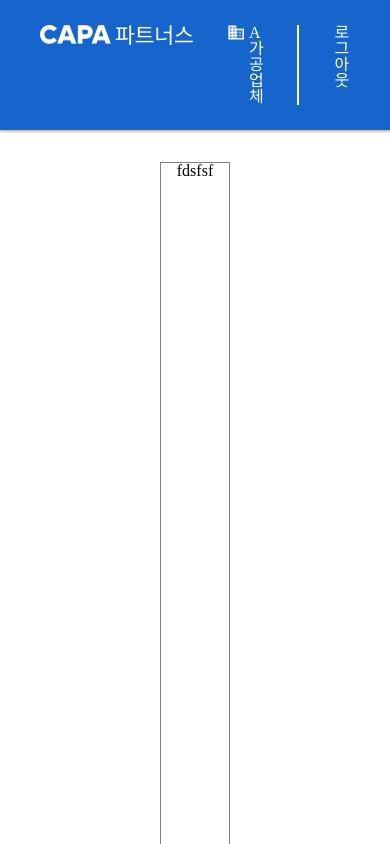
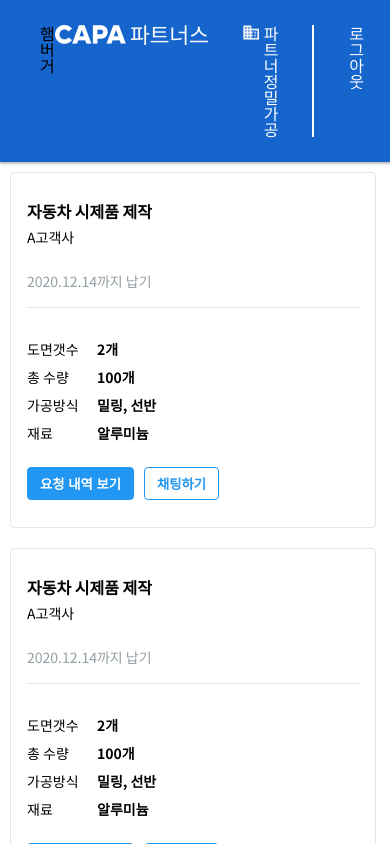
Before and after one commit to beginal/AtemTest, a React (Create React App) app: page / in a window 390 px wide. Shown: the top 844 px of the page. Built offline with nearby package versions, Linux system fonts and the light colour scheme.

Commit message:
ADD : Header Mobile버전 진행중, 반응형 진행 Menu 변경완료

```diff
--- a/src/components/atoms/Button.js
+++ b/src/components/atoms/Button.js
@@ -1,8 +1,30 @@
 import React from "react";
-import
+import styled, { css } from "styled-components";
 
-const Button = ({ onClick, chindren }) => {
-  return <div></div>;
+const Button = ({ onClick, children, primary }) => {
+  const styleProps = {
+    primary,
+  };
+  return (
+    <Wrap onClick={onClick} {...styleProps}>
+      {children}
+    </Wrap>
+  );
 };
 
+const Wrap = styled.button`
+  border: none;
+  outline: none;
+  padding: 6px 12px;
+  font-weight: bold;
+  margin: 5px;
+  border: 1px solid ${({ theme }) => theme.colors.Primary500};
+  border-radius: 4px;
+  cursor: pointer;
+  background: ${({ primary, theme }) =>
+    primary ? theme.colors.Primary500 : "white"};
+  color: ${({ primary, theme }) =>
+    primary ? "white" : theme.colors.Primary500};
+`;
+
 export default Button;
--- /dev/null
+++ b/src/components/atoms/Label.js
@@ -0,0 +1,20 @@
+import React from "react";
+import styled from "styled-components";
+
+const Label = ({ children }) => {
+  return <Wrap>{children}</Wrap>;
+};
+
+const Wrap = styled.div`
+  display: flex;
+  position: absolute;
+  top: 24px;
+  right: 16px;
+  font-size: 12px;
+  padding: 5px 8px;
+  border: 2px solid ${({ theme }) => theme.colors.Warning};
+  color: ${({ theme }) => theme.colors.Warning};
+  border-radius: 12px;
+`;
+
+export default Label;
--- /dev/null
+++ b/src/components/molecules/Card.js
@@ -0,0 +1,105 @@
+import React from "react";
+import styled from "styled-components";
+import Button from "components/atoms/Button";
+import Label from "components/atoms/Label";
+
+const Card = (props) => {
+  const { title, client, due, count, amount, method, material, status } = props;
+  const descriptionItem = [
+    { name: "도면갯수", value: `${count}개` },
+    { name: "총 수량", value: `${amount}개` },
+    { name: "가공방식", value: method.join(", ") },
+    { name: "재료", value: material.join(", ") },
+  ];
+  return (
+    <Wrap>
+      {status === "상담중" && <Label children={"상담중"} />}
+      <div className="info">
+        <h2>{title}</h2>
+        <p>{client}</p>
+        <span>{due}까지 납기</span>
+      </div>
+      <div className="description">
+        <ul>
+          {descriptionItem.map(({ name, value }) => (
+            <li>
+              <span>{name}</span>
+              <span>{value}</span>
+            </li>
+          ))}
+        </ul>
+
+        <div className="btnList">
+          <Button primary>요청 내역 보기</Button>
+          <Button>채팅하기</Button>
+        </div>
+      </div>
+    </Wrap>
+  );
+};
+
+const Wrap = styled.div`
+  display: flex;
+  position: relative;
+  justify-content: space-around;
+  flex-direction: column;
+  text-align: left;
+  margin: 10px;
+  padding: 16px;
+  width: 366px;
+  min-width: 366px;
+  height: 356px;
+  border: 1px solid #e5e5e5;
+  border-radius: 4px;
+  transition: border 0.5;
+  &:hover {
+    border: 1px solid ${({ theme }) => theme.colors.Primary500};
+  }
+  .info {
+    border-bottom: 1px solid #e5e5e5;
+    padding-bottom: 16px;
+    font-size: 14px;
+    line-height: 20px;
+    > h2 {
+      font-size: 16px;
+      font-weight: bold;
+      line-height: 24px;
+      margin: 4px 0;
+    }
+    > p {
+      margin-bottom: 24px;
+    }
+    > span {
+      color: ${({ theme }) => theme.colors.Gray600};
+    }
+  }
+  .description {
+    ul {
+      padding: 15px 0;
+      li {
+        display: flex;
+        font-size: 14px;
+        line-height: 20px;
+        padding: 4px 0;
+        span {
+          &:first-of-type {
+            display: block;
+            min-width: 70px;
+          }
+          &:last-of-type {
+            font-weight: bold;
+          }
+        }
+      }
+    }
+  }
+  .btnList {
+    > button {
+      &:first-of-type {
+        margin-left: 0;
+      }
+    }
+  }
+`;
+
+export default Card;
--- /dev/null
+++ b/src/components/organisms/CardList.js
@@ -0,0 +1,25 @@
+import React from "react";
+import styled from "styled-components";
+
+const CardList = ({ children }) => {
+  return (
+    <Wrap>
+      <div>{children}</div>
+    </Wrap>
+  );
+};
+
+const Wrap = styled.div`
+  display: flex;
+  justify-content: center;
+  text-align: center;
+  > div {
+    display: flex;
+    flex-flow: row wrap;
+    width: 1200px;
+    max-width: 1200px;
+    height: 100vh;
+  }
+`;
+
+export default CardList;
--- a/src/components/organisms/Container.js
+++ /dev/null
@@ -1,17 +0,0 @@
-import React from "react";
-import styled from "styled-components";
-
-const Container = ({ children }) => {
-  return <Wrap>{children}</Wrap>;
-};
-
-const Wrap = styled.div`
-  display: flex;
-  justify-content: center;
-  text-align: center;
-  margin: 2rem 10rem;
-  border: 1px solid gray; // 임시border
-  height: 100vh;
-`;
-
-export default Container;
--- a/src/components/organisms/Header.js
+++ b/src/components/organisms/Header.js
@@ -1,18 +1,27 @@
-import React from "react";
+import React, { useState } from "react";
 import styled from "styled-components";
 
 const Header = () => {
+  const [isMenuOpened, setIsMenuOpened] = useState(false);
+  const MenuToggle = () => {
+    setIsMenuOpened((props) => !props);
+  };
   return (
     <Wrap>
-      <Logo>
+      {isMenuOpened && <div className="background" onClick={MenuToggle}></div>}
+      <div className="logo">
+        <div onClick={MenuToggle}>햄버거</div>
         <img src="images/Logo.png" alt="CNPAlogo" />
-      </Logo>
-      <TopMenu>
+      </div>
+      <Menu>
+        <div className="MenuLogo">
+          <img src="images/colorLogo.png" alt="CNPAlogo" />
+        </div>
         <span>
-          <img src="images/Vector.png" alt="icon" />A 가공 업체
+          <img src="images/Vector.png" alt="icon" /> 파트너정밀가공
         </span>
         <span>로그아웃</span>
-      </TopMenu>
+      </Menu>
     </Wrap>
   );
 };
@@ -23,18 +32,60 @@ const Wrap = styled.div`
   background: ${({ theme }) => theme.colors.Primary700};
   padding: 25px 40px;
   box-shadow: 0px 0px 2px rgba(0, 0, 0, 0.12), 0px 2px 2px rgba(0, 0, 0, 0.24);
-`;
 
-const Logo = styled.div`
-  > img {
-    width: 153px;
-    height: 20px;
+  .background {
+    display: none;
+  }
+
+  .logo {
+    display: flex;
+    > img {
+      width: 153px;
+      height: 20px;
+    }
+  }
+
+  @media ${({ theme }) => theme.mobile} {
+    padding: 16px 23px;
+
+    .background {
+      display: block;
+      position: fixed;
+      top: 0;
+      left: 0;
+      right: 0;
+      bottom: 0;
+      z-index: 1;
+      background: rgba(0, 0, 0, 0.5);
+    }
+
+    .logo {
+      > div {
+        margin-right: 15px;
+      }
+      line-height: 12px;
+      > img {
+        width: 91.8px;
+        height: 12px;
+      }
+    }
   }
 `;
 
-const TopMenu = styled.div`
+const Menu = styled.div`
+  position: relative;
+  left: 0;
+  top: 0;
   display: flex;
   color: white;
+  .MenuLogo {
+    display: none;
+    padding: 16px 20px;
+    img {
+      width: 91.8px;
+      height: 12px;
+    }
+  }
   span {
     position: relative;
     display: flex;
@@ -53,6 +104,32 @@ const TopMenu = styled.div`
       margin-right: 5px;
     }
   }
+  @media ${({ theme }) => theme.mobile} {
+    position: fixed;
+    left: -75vw;
+    display: flex;
+    flex-direction: column;
+    background: white;
+    z-index: 1;
+    width: 75vw;
+    height: 100vh;
+    color: black;
+    box-shadow: 0px 0px 2px rgba(0, 0, 0, 0.12), 0px 2px 2px rgba(0, 0, 0.24);
+    .MenuLogo {
+      display: inline-block;
+      border-bottom: 1px solid #e9e9e9;
+    }
+    > span {
+      font-size: 14px;
+      font-weight: 500;
+      padding: 0;
+      margin: 0 32px;
+      margin-top: 24px;
+      > img {
+        background: black; // 임시 background
+      }
+    }
+  }
 `;
 
 export default Header;
--- a/src/pages/Dashboard.js
+++ b/src/pages/Dashboard.js
@@ -1,8 +1,42 @@
 import React from "react";
-import Container from "components/organisms/Container";
+import CardList from "components/organisms/CardList";
+import Card from "components/molecules/Card";
 
 const Dashboard = () => {
-  return <Container>fdsfsf</Container>;
+  return (
+    <CardList>
+      <Card
+        title={"자동차 시제품 제작"}
+        client={"A고객사"}
+        due={"2020.12.14"}
+        count={2}
+        amount={100}
+        method={["밀링", "선반"]}
+        material={["알루미늄"]}
+        status={"대기중"}
+      />
+      <Card
+        title={"자동차 시제품 제작"}
+        client={"A고객사"}
+        due={"2020.12.14"}
+        count={2}
+        amount={100}
+        method={["밀링", "선반"]}
+        material={["알루미늄"]}
+        status={"대기중"}
+      />
+      <Card
+        title={"자동차 시제품 제작"}
+        client={"A고객사"}
+        due={"2020.12.14"}
+        count={2}
+        amount={100}
+        method={["밀링", "선반"]}
+        material={["알루미늄"]}
+        status={"대기중"}
+      />
+    </CardList>
+  );
 };
 
 export default Dashboard;
--- a/src/styles/GlobalStyles.js
+++ b/src/styles/GlobalStyles.js
@@ -2,14 +2,18 @@ import { createGlobalStyle } from "styled-components";
 import reset from "styled-reset";
 
 const GlobalStyle = createGlobalStyle`
+
+@import url('https://fonts.googleapis.com/css2?family=Noto+Sans+KR:wght@300;400;500;700&display=swap');
 ${reset}
  * {
    box-sizing: border-box
  }
 
  body {
+  font-family: 'Noto Sans KR', sans-serif;
    margin: 0;
  }
+
 
  ol,ul,li {
    list-style: none;
--- a/src/styles/Theme.js
+++ b/src/styles/Theme.js
@@ -14,7 +14,9 @@ const colors = {
 
 const theme = {
   colors,
-  sizes,
+  desktop: `(max-width: ${sizes.desktop}px)`,
+  tablet: `(max-width: ${sizes.tablet}px)`,
+  mobile: `(max-width: ${sizes.mobile}px)`,
 };
 
 export default theme;
```
Also changed, not shown: public/images/colorLogo.png (added), 1 other file (tests, documents, lock files or other folders).
